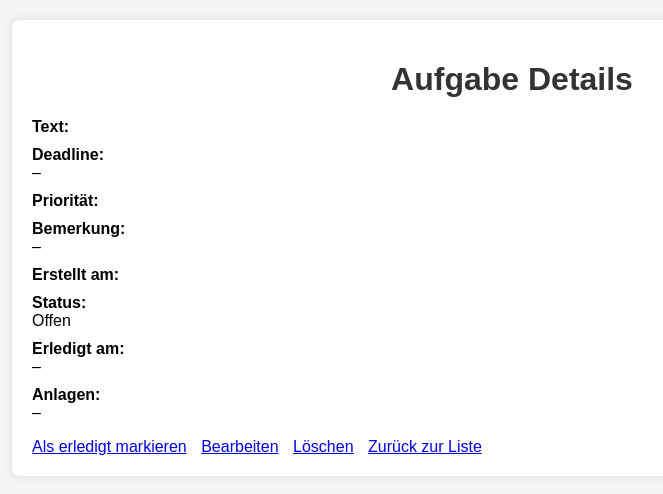
After one commit to leo2107-py/ToDo, a Flask app: template templates/task_detail.html in a window 1280 px wide. The commit adds this page. Shown: the top 494 px of the page, without its empty margins (128-791 px from the left). Run offline with Flask 3, Linux system fonts and the light colour scheme; the template is opened without the code that fills it, so the values that code supplies are empty.

Commit message:
aktueller stand

```diff
--- a/app.py
+++ b/app.py
@@ -1,7 +1,7 @@
 import os
 import sqlite3
-from flask import Flask, render_template, request, redirect, url_for, jsonify, send_from_directory
-from datetime import datetime
+from flask import Flask, render_template, request, redirect, url_for, jsonify, send_from_directory, g
+from datetime import datetime, date
 
 app = Flask(__name__)
 DB_FILENAME = 'todo.db'
@@ -9,25 +9,34 @@ UPLOAD_FOLDER = os.path.join('static', 'uploads')
 os.makedirs(UPLOAD_FOLDER, exist_ok=True)
 
 def get_db():
-    conn = sqlite3.connect(DB_FILENAME)
-    conn.row_factory = sqlite3.Row
-    return conn
+    if 'db' not in g:
+        conn = sqlite3.connect(DB_FILENAME)
+        conn.row_factory = sqlite3.Row
+        g.db = conn
+    return g.db
+
+@app.teardown_appcontext
+def close_db(exception):
+    db = g.pop('db', None)
+    if db is not None:
+        db.close()
 
 def init_db():
-    with get_db() as db:
-        db.execute('''
-            CREATE TABLE IF NOT EXISTS tasks (
-                id INTEGER PRIMARY KEY AUTOINCREMENT,
-                text TEXT NOT NULL,
-                deadline DATE,
-                priority TEXT DEFAULT 'Mittel',
-                completed INTEGER DEFAULT 0,
-                archived INTEGER DEFAULT 0,
-                created_at TIMESTAMP DEFAULT CURRENT_TIMESTAMP,
-                remark TEXT,
-                completed_at TIMESTAMP
-            )
-        ''')
+    db = get_db()
+    db.execute('''
+        CREATE TABLE IF NOT EXISTS tasks (
+            id INTEGER PRIMARY KEY AUTOINCREMENT,
+            text TEXT NOT NULL,
+            deadline DATE,
+            priority TEXT DEFAULT 'Mittel',
+            completed INTEGER DEFAULT 0,
+            archived INTEGER DEFAULT 0,
+            created_at TIMESTAMP DEFAULT CURRENT_TIMESTAMP,
+            remark TEXT,
+            completed_at TIMESTAMP
+        )
+    ''')
+    db.commit()
 
 @app.route('/upload/<int:task_id>', methods=['POST'])
 def upload(task_id):
@@ -40,11 +49,9 @@ def upload(task_id):
 
 @app.route('/delete-file/<int:task_id>/<path:filename>')
 def delete_file(task_id, filename):
-    # lösche Datei vom Dateisystem
     filepath = os.path.join(UPLOAD_FOLDER, str(task_id), filename)
     if os.path.exists(filepath):
         os.remove(filepath)
-    # zurück zur Seite, von der gekommen
     return redirect(request.referrer or url_for('index'))
 
 @app.route('/uploads/<int:task_id>/<filename>')
@@ -76,8 +83,15 @@ def index():
         "deadline IS NULL, deadline, created_at DESC"
     ).fetchall()
     tasks = []
+    today = date.today()
     for t in rows:
         task = dict(t)
+        # Überfällig markieren
+        if task['deadline']:
+            dl = datetime.strptime(task['deadline'], '%Y-%m-%d').date()
+            task['overdue'] = (dl < today and not task['completed'])
+        else:
+            task['overdue'] = False
         folder = os.path.join(UPLOAD_FOLDER, str(task['id']))
         task['attachments'] = os.listdir(folder) if os.path.isdir(folder) else []
         tasks.append(task)
@@ -104,7 +118,6 @@ def toggle(task_id):
 @app.route('/restore/<int:task_id>')
 def restore(task_id):
     db = get_db()
-    # zurück auf aktive Liste
     db.execute(
         'UPDATE tasks SET archived=0, completed=0, completed_at=NULL WHERE id=?',
         (task_id,)
@@ -169,6 +182,44 @@ def api_tasks():
 def calendar_view():
     return render_template('calendar.html')
 
+@app.route('/task/<int:task_id>')
+def task_detail(task_id):
+    db = get_db()
+    t = db.execute('SELECT * FROM tasks WHERE id=?', (task_id,)).fetchone()
+    if not t:
+        return redirect(url_for('index'))
+    task = dict(t)
+    folder = os.path.join(UPLOAD_FOLDER, str(task_id))
+    task['attachments'] = os.listdir(folder) if os.path.isdir(folder) else []
+    return render_template('task_detail.html', task=task)
+
+@app.route('/export')
+def export():
+    import csv
+    from io import StringIO
+    db = get_db()
+    show_archived = request.args.get('archived') == '1'
+    rows = db.execute(
+        'SELECT * FROM tasks WHERE archived=? ORDER BY id',
+        (1 if show_archived else 0,)
+    ).fetchall()
+    si = StringIO()
+    writer = csv.writer(si)
+    writer.writerow(['ID','Text','Deadline','Priorität','Bemerkung','Erstellt am','Erledigt am'])
+    for r in rows:
+        writer.writerow([
+            r['id'], r['text'], r['deadline'] or '',
+            r['priority'], r['remark'] or '',
+            r['created_at'], r['completed_at'] or ''
+        ])
+    output = si.getvalue()
+    return app.response_class(
+        output,
+        mimetype='text/csv',
+        headers={'Content-Disposition':'attachment;filename=tasks.csv'}
+    )
+
 if __name__ == '__main__':
-    init_db()
+    with app.app_context():
+        init_db()
     app.run(debug=True)
--- a/static/styles.css
+++ b/static/styles.css
@@ -28,6 +28,8 @@ h1 { text-align: center; color: #333; margin-bottom: 20px; }
 }
 .task-table th { background: #f0f0f0; }
 .task-table tr.completed { background: #f9f9f9; color: #888; }
+.task-table tr.overdue { background: #ffe5e5; }
+.task-table tr:hover { background: #eef; cursor: pointer; }
 .upload-cell {
     display: flex; flex-direction: column;
     align-items: center; gap: 5px;
@@ -45,7 +47,18 @@ h1 { text-align: center; color: #333; margin-bottom: 20px; }
 .attachments li {
     margin-bottom: 4px;
 }
+.thumbnail {
+    max-width: 80px;
+    max-height: 80px;
+    border: 1px solid #ccc;
+    border-radius: 4px;
+}
 .back-link { display: block; text-align: center; margin-top: 20px; }
 .back-link a { color: #007BFF; text-decoration: none; }
 .back-link a:hover { text-decoration: underline; }
-#calendar { margin: 20px auto; }
+.details dt { font-weight: bold; margin-top: 10px; }
+.details dd { margin-left: 0; margin-bottom: 5px; }
+.actions a { display: inline-block; margin-right: 10px; }
+.dark-mode {
+    background-color: #333; color: #eee;
+}
--- /dev/null
+++ b/templates/task_detail.html
@@ -0,0 +1,47 @@
+<!doctype html>
+<html lang="de">
+<head>
+  <meta charset="utf-8">
+  <title>Aufgabe #{{ task.id }}</title>
+  <link rel="stylesheet" href="{{ url_for('static', filename='styles.css') }}">
+</head>
+<body>
+  <div class="container">
+    <h1>Aufgabe Details</h1>
+    <dl class="details">
+      <dt>Text:</dt><dd>{{ task.text }}</dd>
+      <dt>Deadline:</dt><dd>{{ task.deadline or '–' }}</dd>
+      <dt>Priorität:</dt><dd>{{ task.priority }}</dd>
+      <dt>Bemerkung:</dt><dd>{{ task.remark or '–' }}</dd>
+      <dt>Erstellt am:</dt><dd>{{ task.created_at }}</dd>
+      <dt>Status:</dt><dd>{% if task.completed %}Erledigt{% else %}Offen{% endif %}</dd>
+      <dt>Erledigt am:</dt><dd>{{ task.completed_at or '–' }}</dd>
+      <dt>Anlagen:</dt>
+      <dd>
+        {% if task.attachments %}
+          <ul class="attachments">
+          {% for fn in task.attachments %}
+            <li>
+              <a href="{{ url_for('uploaded_file', task_id=task.id, filename=fn) }}" target="_blank">
+                {{ fn }}
+              </a>
+            </li>
+          {% endfor %}
+          </ul>
+        {% else %}
+          –
+        {% endif %}
+      </dd>
+    </dl>
+    <div class="actions">
+      <a href="{{ url_for('toggle', task_id=task.id) }}">
+        {% if task.completed %}Als offen markieren{% else %}Als erledigt markieren{% endif %}
+      </a>
+      <a href="{{ url_for('edit', task_id=task.id) }}">Bearbeiten</a>
+      <a href="{{ url_for('delete', task_id=task.id) }}"
+         onclick="return confirm('Aufgabe endgültig löschen?')">Löschen</a>
+      <a href="{{ url_for('index') }}">Zurück zur Liste</a>
+    </div>
+  </div>
+</body>
+</html>
```
Also changed, not shown: templates/archive.html (+10 -2 lines), templates/calendar.html (+10 -1 lines), templates/index.html (+18 -26 lines).
